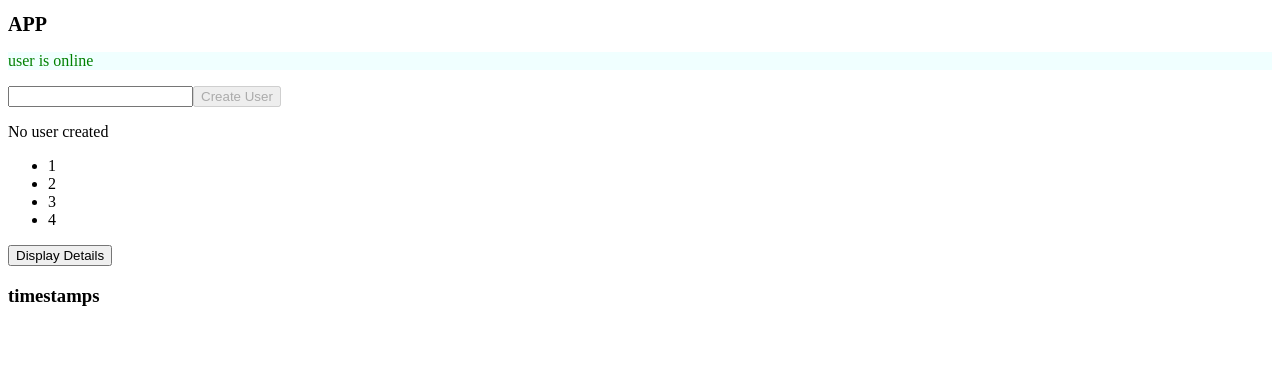
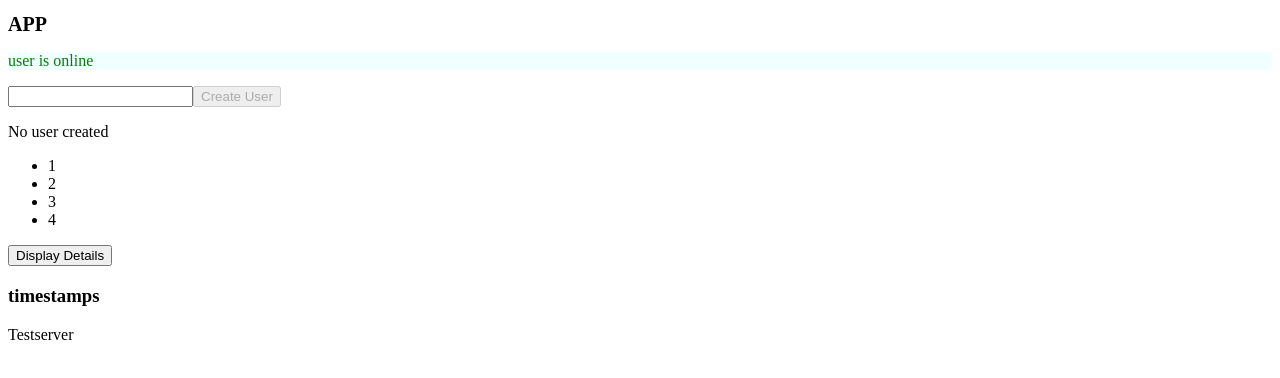
Before and after one commit to dimakrepak/angular-learn, an Angular app: page / in a window 1280 px wide. Shown: the top 378 px of the page. Built offline with nearby package versions, Linux system fonts and the light colour scheme.

Commit message:
Binding to custom properties

```diff
--- a/src/app/app.component.html
+++ b/src/app/app.component.html
@@ -5,3 +5,8 @@
 <!-- <app-success-alert></app-success-alert> -->
 <h1>APP</h1>
 <app-data-binding></app-data-binding>
+<!--Binding to custom properties -->
+<app-servers
+  *ngFor="let serverElement of serverElements"
+  [element]="serverElement"
+></app-servers>
--- a/src/app/app.component.ts
+++ b/src/app/app.component.ts
@@ -3,8 +3,11 @@ import { Component } from '@angular/core';
 @Component({
   selector: 'app-root',
   templateUrl: './app.component.html',
-  styleUrls: ['./app.component.css']
+  styleUrls: ['./app.component.css'],
 })
 export class AppComponent {
-  name= 'Dima';
+  serverElements = [
+    { type: 'server', name: 'Testserver', content: 'Just a test' },
+  ];
+  name = 'Dima';
 }
--- a/src/app/servers/servers.component.html
+++ b/src/app/servers/servers.component.html
@@ -1 +1 @@
-<p>servers works!</p>
+<p>{{ element.name ? element.name : element.type }}</p>
```
Also changed, not shown: src/app/servers/servers.component.ts (+7 -2 lines).
